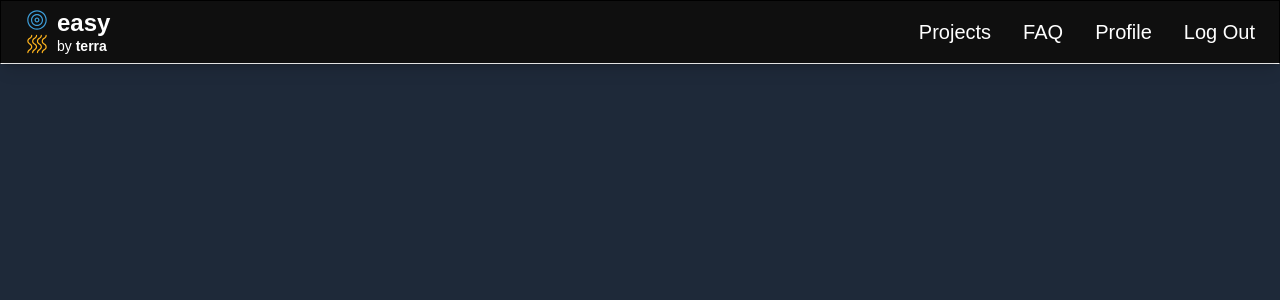
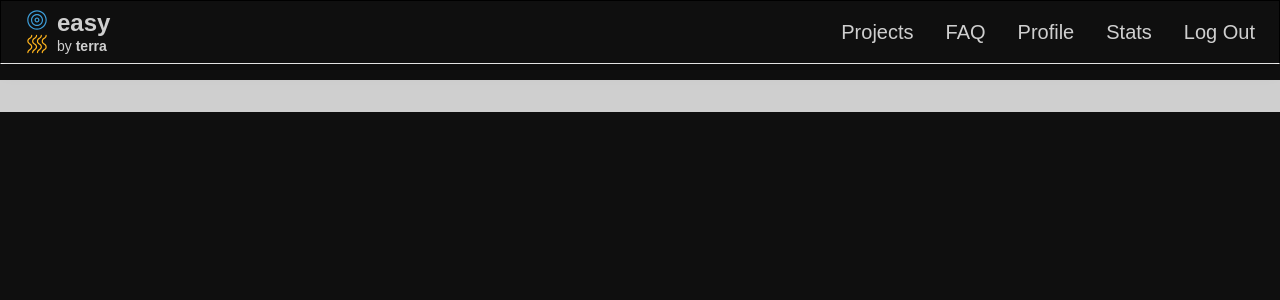
Before and after one commit to Igoruve/desafio-terra, a React (Vite) app in the folder client/: page /project/1 in a window 1280 px wide. Shown: the top 300 px of the page. Built offline with nearby package versions, Linux system fonts and the light colour scheme; no server answers.

Commit message:
project added working

```diff
--- a/client/src/components/navbar/TopNavbar.jsx
+++ b/client/src/components/navbar/TopNavbar.jsx
@@ -7,7 +7,7 @@ function TopNavbar() {
 
   return (
     <section className="flex flex-row bg-[var(--bg-color)] border border-b-white h-16 w-full shadow-lg fixed top-0 z-50">
-      <nav className="flex flex-row justify-between items-center w-full px-2 md:px-6 text-white text-xl shadow-md">
+      <nav className="flex flex-row justify-between items-center w-full px-2 md:px-6 text-white/80 text-xl shadow-md">
         <Link to="/">
           <div className="flex flex-row items-center justify-center gap-2">
             <div className="flex flex-col items-end self-center">
@@ -69,6 +69,12 @@ function TopNavbar() {
           </Link>
           <Link
             className="hover:text-white hover:font-medium transition-all duration-300 ease-in-out"
+            to="/"
+          >
+            Stats
+          </Link>
+          <Link
+            className="hover:text-white hover:font-medium transition-all duration-300 ease-in-out"
             to="/logout"
           >
             Log Out
--- a/client/src/components/project/Project.jsx
+++ b/client/src/components/project/Project.jsx
@@ -1,17 +1,23 @@
 import { useEffect, useState, useRef } from "react";
-import { useLoaderData, useParams, useRevalidator } from "react-router-dom";
+import {
+  useLoaderData,
+  useParams,
+  useRevalidator,
+  Link,
+} from "react-router-dom";
 
 function Project() {
-    const project = useLoaderData();
-    const { projectId } = useParams();
-    const revalidator = useRevalidator();
+  const project = useLoaderData();
 
-
-return(
-    <section className="flex flex-col items-center justify-center h-screen bg-gray-800">
-        <div className="bg-white text-black w-fit h-fit"><p>{project.title}</p></div>
+  return (
+    <section className="flex flex-col items-center justify-start h-screen bg-[var(--bg-color)] pt-16">
+      <div className="bg-white/80 text-black w-full h-fit px-8 py-4 my-4">
+        <Link to="/issues">
+          <p>{project.title}</p>
+        </Link>
+      </div>
     </section>
-)
+  );
 }
 
 export default Project;
--- a/client/src/components/project/ProjectList.jsx
+++ b/client/src/components/project/ProjectList.jsx
@@ -4,13 +4,16 @@ import { useState } from "react";
 
 import { getProjectsByUserId } from "../../utils/project.js";
 
+import Project from "./Project.jsx";
+
 const ProjectList = () => {
   const navigate = useNavigate();
   const loaderData = useLoaderData();
+  const [projects, setProjects] = useState(loaderData);
 
   return (
     <section>
-
+      <h2 className="text-white/80 text-xl py-8">Projects</h2>
     </section>
   );
 };
```
